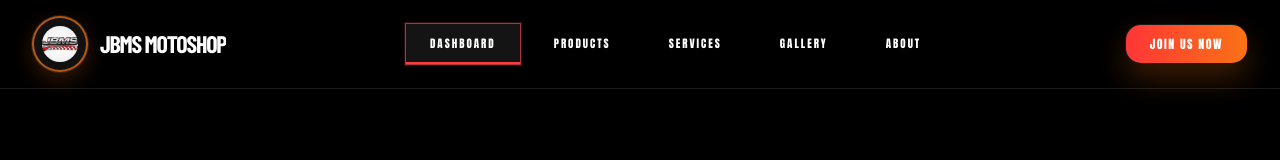
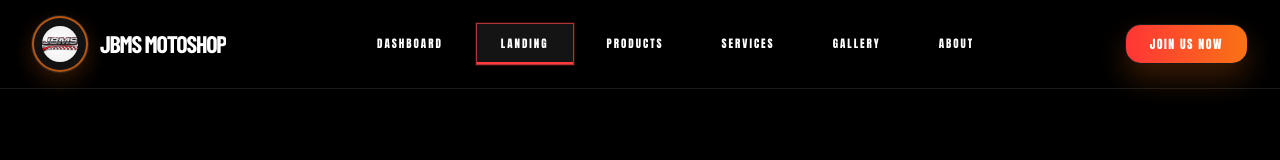
Before and after one commit to b24mav-cloud/motoshop-app, a React (Vite) app: page / in a window 1280 px wide. Shown: the top 160 px of the page. Built offline with nearby package versions, Linux system fonts and the light colour scheme; a web font is replaced by a local one.

Commit message:
different dashboard

```diff
--- a/src/App.jsx
+++ b/src/App.jsx
@@ -33,7 +33,7 @@ const gradientSurfaceClass = "overflow-hidden border border-white/10 bg-gradient
 const gradientTextClass = "bg-gradient-to-r from-[#ff3636] to-[#f97215] bg-clip-text text-transparent";
 
 export default function App() {
-  const [activeTab, setActiveTab] = useState('dashboard');
+  const [activeTab, setActiveTab] = useState('landing');
   const [isChatOpen, setIsChatOpen] = useState(false);
 
   return (
@@ -62,7 +62,8 @@ export default function App() {
       <Navbar activeTab={activeTab} setActiveTab={setActiveTab} />
 
       <main className="w-full px-3 pt-6 sm:px-4 lg:px-6 xl:px-8 2xl:px-10">
-        {activeTab === 'dashboard' && <HomeView setActiveTab={setActiveTab} />}
+        {activeTab === 'dashboard' && <PlaceholderView title="Dashboard" icon={<BookOpen size={48} className={`${gradientTextClass} mb-4`} />} />}
+        {activeTab === 'landing' && <HomeView setActiveTab={setActiveTab} />}
         {activeTab === 'products' && <ProductsView />}
         {activeTab === 'services' && <ServicesView />}
         {activeTab === 'about' && <PlaceholderView title="About" icon={<BookOpen size={48} className={`${gradientTextClass} mb-4`} />} />}
@@ -79,6 +80,7 @@ function Navbar({ activeTab, setActiveTab }) {
   const [isMobileMenuOpen, setIsMobileMenuOpen] = useState(false);
   const navItems = [
     { id: 'dashboard', label: 'DASHBOARD' },
+    { id: 'landing', label: 'LANDING' },
     { id: 'products', label: 'PRODUCTS' },
     { id: 'services', label: 'SERVICES' },
     { id: 'help', label: 'GALLERY' },
@@ -93,7 +95,7 @@ function Navbar({ activeTab, setActiveTab }) {
   return (
     <nav className="sticky top-0 z-50 border-b border-white/10 bg-black/95 shadow-2xl backdrop-blur-xl">
       <div className="flex w-full items-center justify-between gap-4 px-3 py-4 sm:px-4 lg:px-6 xl:px-8 2xl:px-10">
-        <div className="group flex min-w-0 cursor-pointer items-center gap-3" onClick={() => handleTabChange('dashboard')}>
+        <div className="group flex min-w-0 cursor-pointer items-center gap-3" onClick={() => handleTabChange('landing')}>
           <div className="flex h-14 w-14 items-center justify-center rounded-full border-2 border-orange-500/70 bg-[#111111] p-2 shadow-[0_8px_22px_rgba(249,115,22,0.22)] ring-1 ring-white/10 transition-transform group-hover:scale-105">
             <img
               src={jbmsLogo}
```
